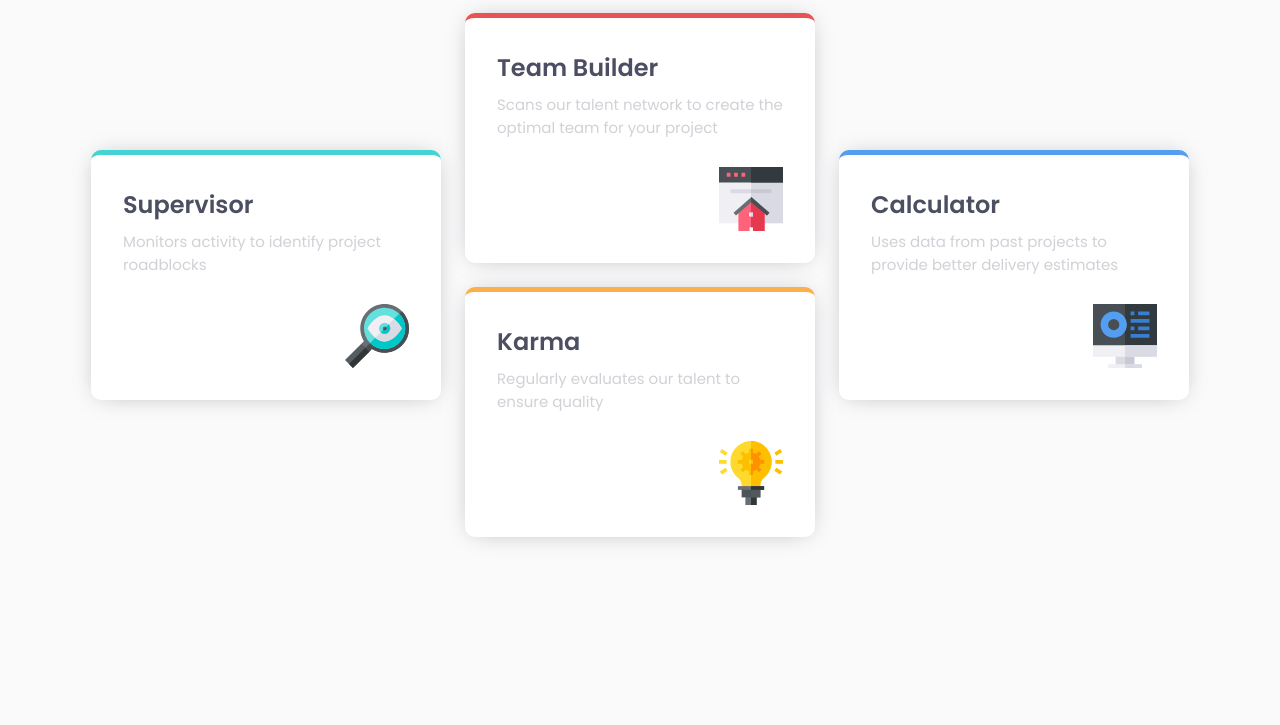
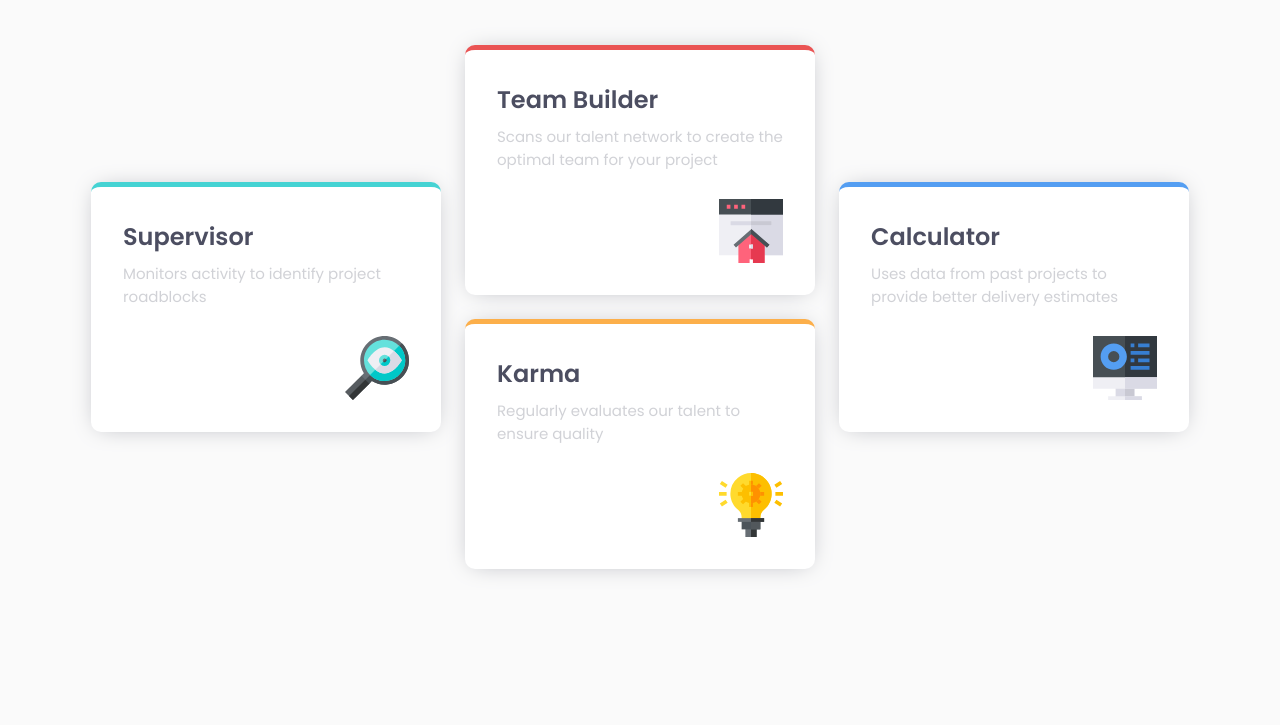
Before and after one commit to Abdulazeez-20/Four-card-feature-section, a plain HTML site: page index.html in a window 1280 px wide. Shown: the part 267-992 px from the top of the page. Before the commit the page ends 928 px from the top, so only its background shows below. Drawn offline with Linux system fonts and the light colour scheme.

Commit message:
body margin

```diff
--- a/styles.css
+++ b/styles.css
@@ -22,7 +22,7 @@ body{
     display: flex;
     flex-direction: column;
     align-items: center;
-    margin: 4rem 0;
+    margin: 6rem 0;
     color: var(--Grayish-Blue);
     font-family: 'Poppins', sans-serif;
     background-color: var(--Very-Light-Gray);
```
